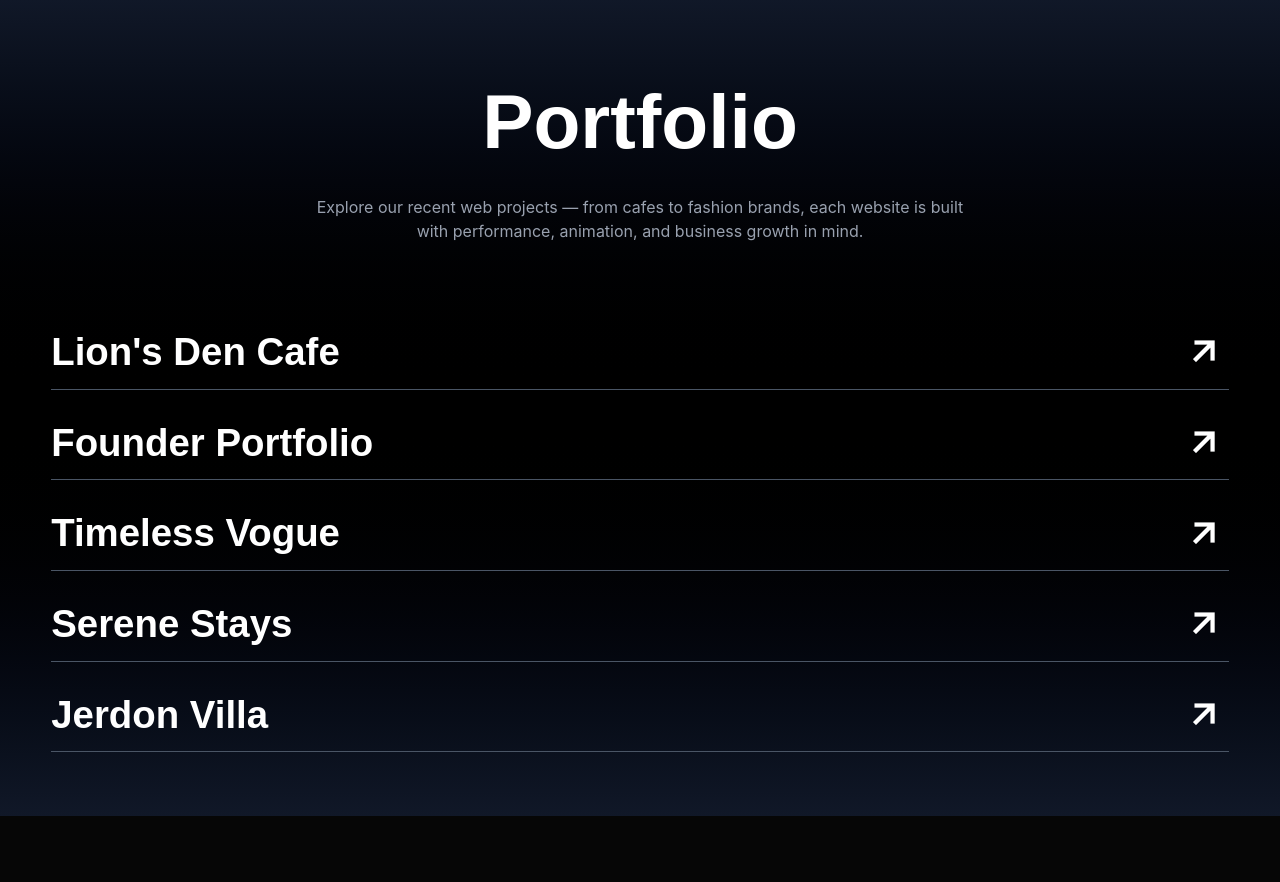
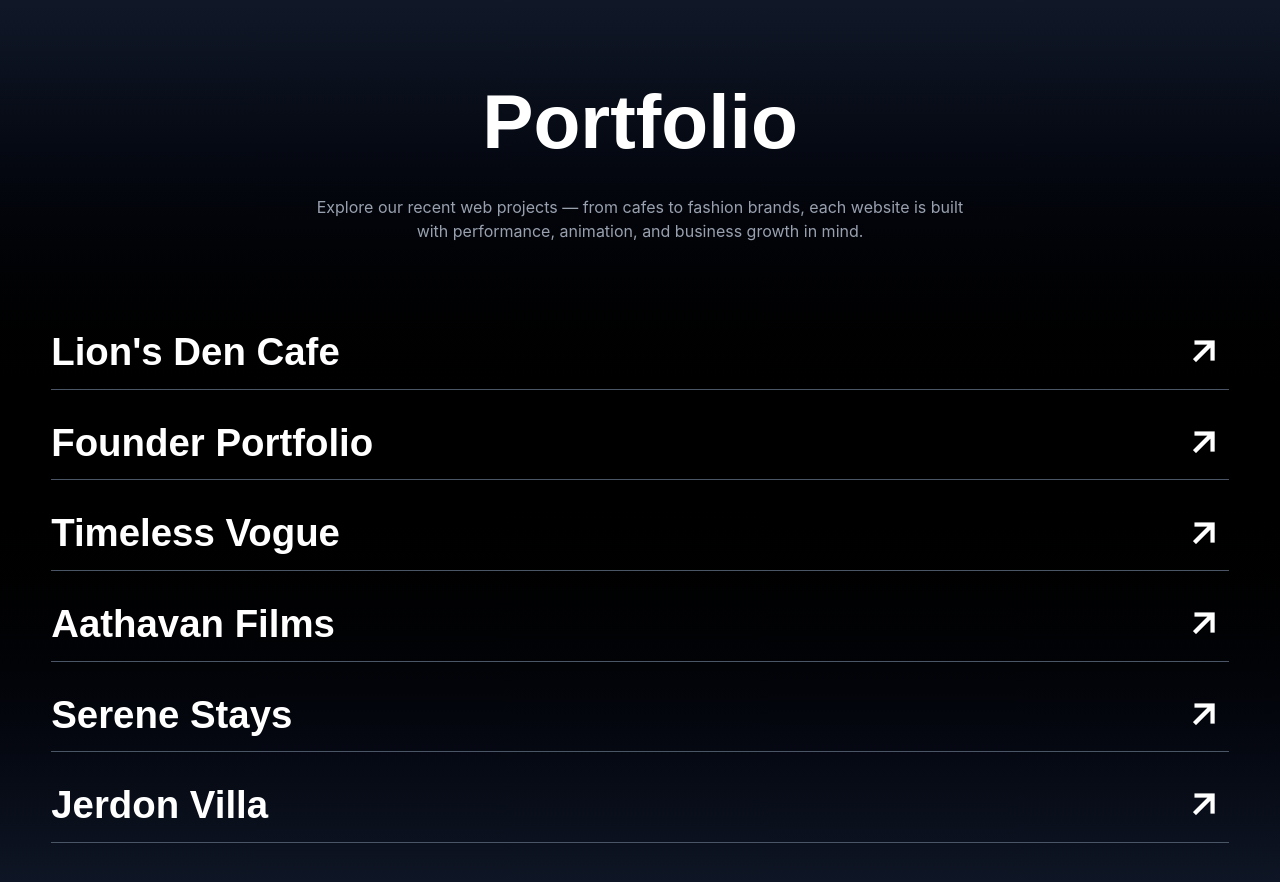
Before and after one commit to rishabh0777/webli, a Next.js app: page /portfolio in a window 1280 px wide. Shown: the top 882 px of the page. Before the commit the page ends 816 px from the top, so only its background shows below. Built offline with nearby package versions, Linux system fonts and the light colour scheme.

Commit message:
Added new project

```diff
--- a/src/app/portfolio/page.js
+++ b/src/app/portfolio/page.js
@@ -12,6 +12,8 @@ import LionsDenCafe from "../../assets/images/lionsDenCafe.png";
 import TimelessVogue from "../../assets/images/timelessVogue.png";
 import SereneStays from "../../assets/images/sereneStays.png";
 import JerdonVilla from "../../assets/images/jerdonVilla.png";
+import AathavanFilms from "../../assets/images/aathavan.png"
+
 
 export default function Portfolio() {
   const headRef = useRef(null);
@@ -24,8 +26,9 @@ export default function Portfolio() {
     { id: 1, name: "Lion's Den Cafe", url: "https://lionsdencafe.vercel.app", image: LionsDenCafe },
     { id: 2, name: "Founder Portfolio", url: "https://rishabhsrivastava.vercel.app", image: FounderPortfolio },
     { id: 3, name: "Timeless Vogue", url: "https://timelessvogue.vercel.app", image: TimelessVogue },
-    { id: 4, name: "Serene Stays", url: "https://serenestays.vercel.app", image: SereneStays },
-    { id: 5, name: "Jerdon Villa", url: "https://jerdonvilla.vercel.app", image: JerdonVilla },
+    {id:4, name: "Aathavan Films", url:"https://aathavanfilms.vercel.app", image: AathavanFilms},
+    { id: 5, name: "Serene Stays", url: "https://serenestays.vercel.app", image: SereneStays },
+    { id: 6, name: "Jerdon Villa", url: "https://jerdonvilla.in", image: JerdonVilla },
   ];
 
   useEffect(() => {
```
Also changed, not shown: src/assets/images/aathavan.png (added).
